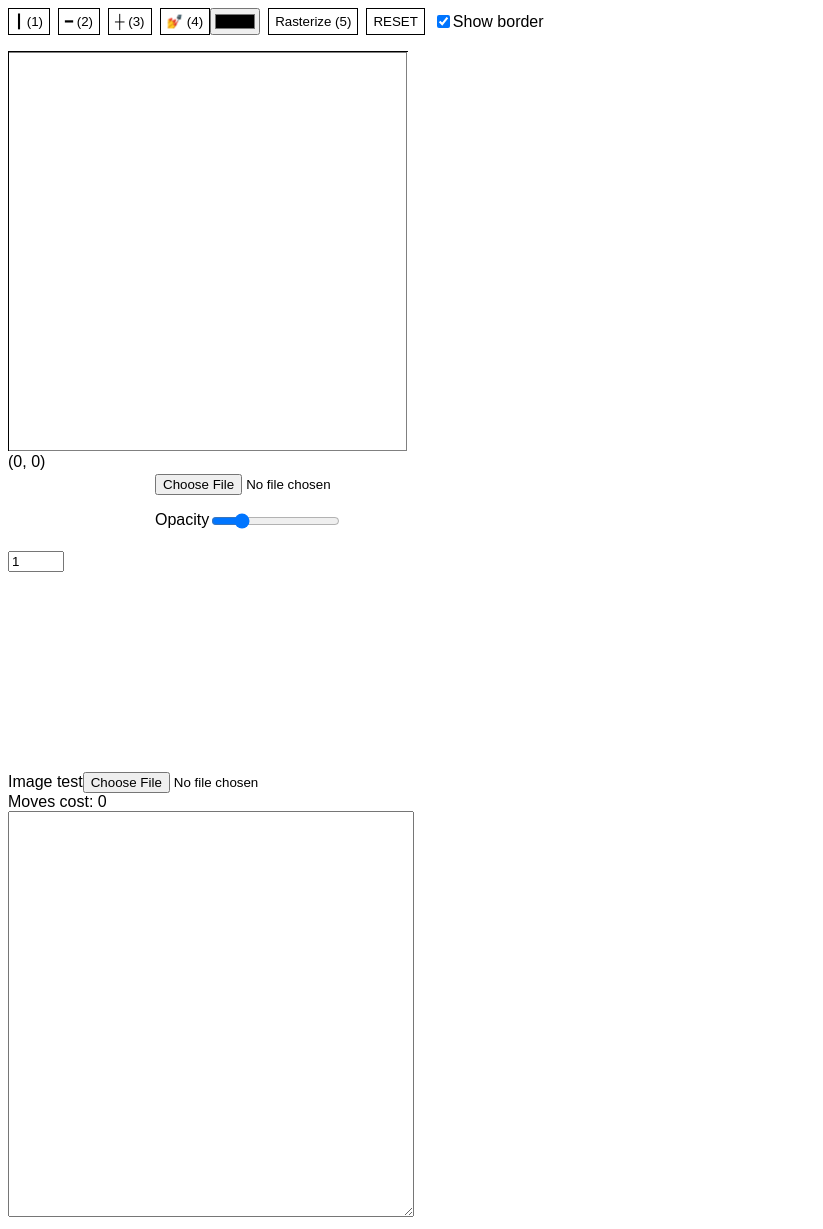
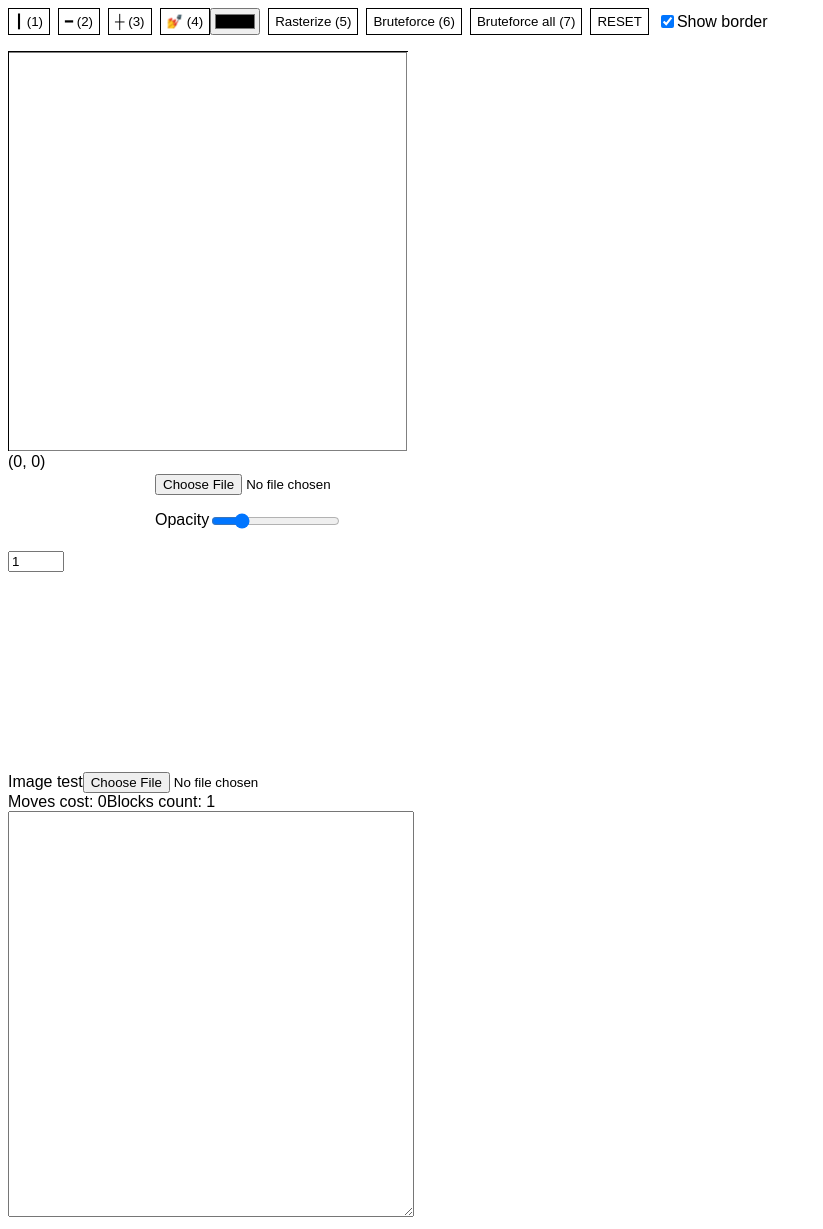
Before and after one commit to dmitrysidorenko/icefp-2022, a React (Create React App) app: page / in a window 1280 px wide. Shown: the whole page, without its empty margins (0-823 px from the left). Built offline with nearby package versions, Linux system fonts and the light colour scheme.

Commit message:
brute force all the way

```diff
--- a/src/Editor.tsx
+++ b/src/Editor.tsx
@@ -167,6 +167,8 @@ function KeyboardListener() {
     "3": "PointCut",
     "4": "Color",
     "5": "Rasterize",
+    "6": "Bruteforce",
+    "7": "BruteforceAll"
   };
   useEffect(() => {
     const cb = (e: KeyboardEvent) => {
@@ -273,6 +275,28 @@ export const Tools = observer(() => {
         </li>
         <li>
           <button
+            className={classNames(
+              "tool-btn",
+              state.tool === "Bruteforce" && "selected"
+            )}
+            onClick={() => state.setTool("Bruteforce")}
+          >
+            Bruteforce (6)
+          </button>
+        </li>
+        <li>
+          <button
+            className={classNames(
+              "tool-btn",
+              state.tool === "BruteforceAll" && "selected"
+            )}
+            onClick={() => state.setTool("BruteforceAll")}
+          >
+            Bruteforce all (7)
+          </button>
+        </li>
+        <li>
+          <button
             className={classNames("tool-btn")}
             onClick={() => state.reset()}
           >
--- a/src/color-diff.ts
+++ b/src/color-diff.ts
@@ -112,9 +112,28 @@ export function imageDataBlockAvgColor(imageData: ImageData, block: Block): Colo
     return acc
   }, [0, 0, 0, 0])
   return [
-    sum[0] / colors.length,
-    sum[1] / colors.length,
-    sum[2] / colors.length,
-    sum[3] / colors.length,
+    Math.round(sum[0] / colors.length),
+    Math.round(sum[1] / colors.length),
+    Math.round(sum[2] / colors.length),
+    Math.round(sum[3] / colors.length),
   ]
 }
+
+export function imageDataBlockFrequentColor(imageData: ImageData, block: Block): Color {
+  const colors = getBlockImageDataColors(imageData, block);
+
+  const colorsStats: {[key: string]: number} = {};
+
+  colors.forEach(color => {
+    const key = JSON.stringify(color);
+    if (key in colorsStats) {
+      colorsStats[key] += 1;
+    } else {
+      colorsStats[key] = 1;
+    }
+  });
+
+  const top = Object.entries(colorsStats).sort(([, counter], [,counter2]) => counter2 - counter)[0];
+
+  return JSON.parse(top[0]);
+}
--- a/src/moves-viewer.tsx
+++ b/src/moves-viewer.tsx
@@ -7,6 +7,7 @@ export const MovesViewer = observer(() => {
   return (
     <div style={{ width: 400 }}>
       Moves cost: {state.movesCost}
+      Blocks count: {state.blocks.length}
       <textarea
         style={{ width: "100%", minHeight: 400 }}
         value={state.moves.map(stringifyMove).join("\n")}
--- a/src/moves/brute-force.ts
+++ b/src/moves/brute-force.ts
@@ -3,7 +3,7 @@ import LineCut from "./line-cut";
 import PointCut from "./point-cut";
 import { getImageData, Image } from '../image';
 import { findBlock } from "../find-block";
-import { imageDataBlockAvgColor, imageDataBlockDiff } from "../color-diff";
+import { imageDataBlockAvgColor, imageDataBlockDiff, imageDataBlockFrequentColor } from "../color-diff";
 import { colorBlock } from "./color";
 
 
@@ -12,8 +12,8 @@ export async function bruteForceBlock(blocks: SimpleBlock[], blockId: string, im
   const imageData = await getImageData(image)
 
   const variants = [
-    ...await lineCutVariants(block, "horizontal"),
-    ...await lineCutVariants(block, "vertical"),
+    ...lineCutVariants(block, "horizontal"),
+    ...lineCutVariants(block, "vertical"),
     ...pointCutVariants(block),
   ];
 
@@ -21,8 +21,13 @@ export async function bruteForceBlock(blocks: SimpleBlock[], blockId: string, im
 
   const bestMoveResult = bestMove(block, imageData, colorized);
 
-  if (bestMoveResult && bestMoveResult[0] < 0) {
-    return bestMoveResult[1];
+  if (bestMoveResult) {
+    const move = bestMoveResult[1];
+    return {
+      blocks: [...move.blocks, ...blocks.filter(b => b.id !== blockId)],
+      moves: move.moves,
+      cost: move.cost
+    }
   }
 
   return {
@@ -109,41 +114,46 @@ function pointCutVariants(block: SimpleBlock): MoveCommandResult[] {
   return cuts;
 }
 
-async function lineCutVariants(block: SimpleBlock, orientation: Orientation): Promise<MoveCommandResult[]> {
+function lineCutVariants(block: SimpleBlock, orientation: Orientation): MoveCommandResult[] {
   const size = shapeSize(block.shape);
   const steps = orientation === "horizontal" ? cutSteps(size.height) : cutSteps(size.width);
 
-  const promises = steps.map(async (step) => await LineCut({
+  return steps.map((step) => LineCut({
     blockId: block.id,
     blocks: [block],
     orientation,
-    point: [block.shape[0][0] + 1, block.shape[0][1] + step],
-  }));
-
-  return await Promise.all(promises);
+    point: orientation === "horizontal" ? [block.shape[0][0] + 1, block.shape[0][1] + step] : [block.shape[0][0] + step, block.shape[0][1] + 1]
+  }) as MoveCommandResult);
 }
 
 function cutSteps(size: number): number[] {
-  const cuts: number[] = [];
+  const cuts: {[key: number]: unknown} = {};
 
   for (let i = 10; i < size; i++) {
-    if (size % i === 0) {
-      cuts.push(i);
+    if (size % i !== 0) {
+      continue;
+    }
+
+    for (let j = i; j < size; j += i) {
+      cuts[j] = 1;
     }
   }
 
-  return cuts;
+  return [...Object.keys(cuts)].map(k => parseInt(k));
 }
 
-function defaultWorthTheEffort(cost: number, diff: number) {
-  return cost > diff;
-}
+function ColorBlockIfNeeded(block: Block, imageData: ImageData): MoveCommandResult {
+  // const avgColor = imageDataBlockAvgColor(imageData, block)
+  const avgColor = imageDataBlockFrequentColor(imageData, block);
+  const { blocks: [coloredBlock], moves, cost } = colorBlock(block, avgColor)
+  const originalDiff = imageDataBlockDiff(block, imageData)
+  const coloredDiff = imageDataBlockDiff(coloredBlock, imageData)
 
-function ColorBlockIfNeeded(block: Block, imageData: ImageData, worthTheEffort: (cost: number, diff: number) => boolean = defaultWorthTheEffort): MoveCommandResult {
-  const avgColor = imageDataBlockAvgColor(imageData, block)
-  const { blocks: [coloredBlock], moves, cost } = colorBlock(block, avgColor)
-  const diff = imageDataBlockDiff(coloredBlock, imageData)
-  if (worthTheEffort(cost, diff)) {
+  // if (JSON.stringify(block.shape) === JSON.stringify([[0, 0], [40, 399]])) {
+  //   console.log(block, avgColor, originalDiff, coloredDiff, cost);
+  // }
+
+  if (coloredDiff + cost <= originalDiff) {
     return {
       blocks: [coloredBlock],
       moves,
@@ -151,7 +161,7 @@ function ColorBlockIfNeeded(block: Block, imageData: ImageData, worthTheEffort:
     }
   }
   return {
-    blocks: [],
+    blocks: [block],
     moves: [],
     cost: 0
   }
--- a/src/state.tsx
+++ b/src/state.tsx
@@ -16,13 +16,16 @@ import LineCut from "./moves/line-cut";
 import PointCut from "./moves/point-cut";
 import { RasterizeMove } from "./moves/rasterize";
 import { imageBlockDiff } from "./color-diff";
+import { bruteForceAllBlocks, bruteForceBlock } from "./moves/brute-force";
 
 export type Tool =
   | "PointCut"
   | "VerticalSplit"
   | "HorizontalSplit"
   | "Color"
-  | "Rasterize";
+  | "Rasterize"
+  | "Bruteforce"
+  | "BruteforceAll";
 
 export const initialBlock = (size: Size): SimpleBlock => {
   return {
@@ -31,7 +34,7 @@ export const initialBlock = (size: Size): SimpleBlock => {
       [0, 0],
       [size.width - 1, size.height - 1],
     ],
-    color: [255, 255, 255, 1],
+    color: [255, 255, 255, 255],
   };
 };
 
@@ -107,7 +110,29 @@ export class State {
       case "Rasterize": {
         return this.rasterize(blockId);
       }
+      case "Bruteforce":{
+        return this.bruteforce(blockId);
+      }
+      case "BruteforceAll":{
+        return this.bruteforceAll();
+      }
     }
+  }
+
+  async bruteforce(blockId: string) {
+    if (!this.target) {
+      return;
+    }
+    const result = await bruteForceBlock(this.blocks, blockId, this.target);
+    this.applyMove(result);
+  }
+
+  async bruteforceAll() {
+    if (!this.target) {
+      return;
+    }
+    const result = await bruteForceAllBlocks(this.blocks, this.target);
+    this.applyMove(result);
   }
 
   async colorBlock(blockId: string) {
--- a/src/types.ts
+++ b/src/types.ts
@@ -79,8 +79,8 @@ export interface MoveCommandResult {
 
 export function shapeSize(shape: Shape): Size {
   return {
-    width: shape[1][0] - shape[0][0],
-    height: shape[1][1] - shape[0][1],
+    width: shape[1][0] - shape[0][0] + 1,
+    height: shape[1][1] - shape[0][1] + 1,
   }
 }
 
```
